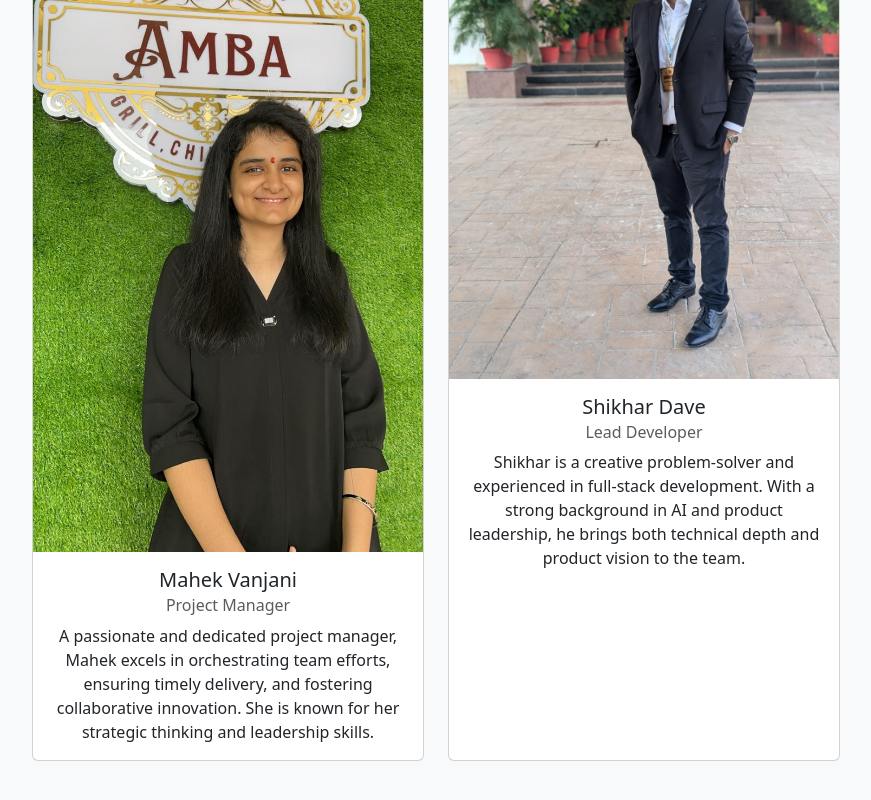
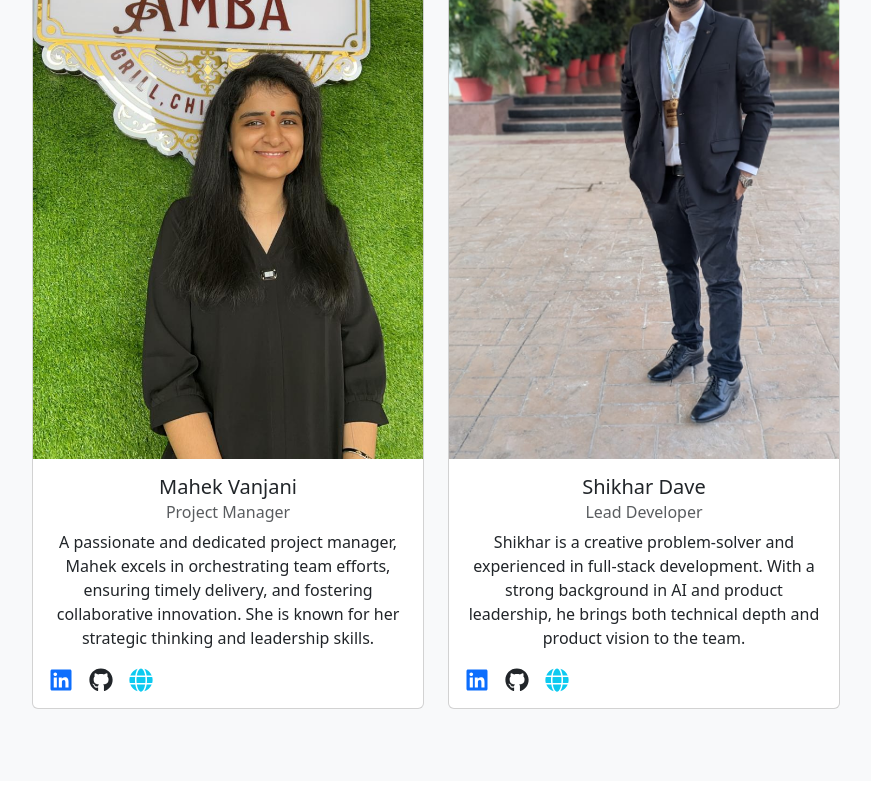
Before and after one commit to shikhar5647/StudyHub, a React (Create React App) app in the folder frontend/: page /team in a window 1280 px wide. Shown: the part 362-1162 px from the top of the page, without its empty margins (204-1075 px from the left). Built offline with nearby package versions, Linux system fonts and the light colour scheme.

Commit message:
g_l_p_added_both

```diff
--- a/frontend/package.json
+++ b/frontend/package.json
@@ -7,8 +7,10 @@
     "@testing-library/jest-dom": "^6.6.3",
     "@testing-library/react": "^16.3.0",
     "@testing-library/user-event": "^13.5.0",
+    "bootstrap": "^5.3.6",
     "react": "^19.1.0",
     "react-dom": "^19.1.0",
+    "react-icons": "^5.5.0",
     "react-router-dom": "^7.5.3",
     "react-scripts": "5.0.1",
     "web-vitals": "^2.1.4"
--- a/frontend/src/components/Team.js
+++ b/frontend/src/components/Team.js
@@ -1,5 +1,6 @@
 import React from 'react';
 import 'bootstrap/dist/css/bootstrap.min.css';
+import { FaLinkedin, FaGithub, FaGlobe } from 'react-icons/fa';
 
 const Team = () => {
   const teamMembers = [
@@ -9,6 +10,9 @@ const Team = () => {
       image: '/mv_website.jpg',
       description:
         'A passionate and dedicated project manager, Mahek excels in orchestrating team efforts, ensuring timely delivery, and fostering collaborative innovation. She is known for her strategic thinking and leadership skills.',
+      linkedin: 'https://www.linkedin.com/in/mahek-vanjani-93477a253/?originalSubdomain=in',
+      github: 'https://github.com/MahekVanjani611',
+      portfolio: 'https://mahekvanjani6112024.netlify.app/'
     },
     {
       name: 'Shikhar Dave',
@@ -16,6 +20,9 @@ const Team = () => {
       image: '/Professional_SD_Profile.jpg',
       description:
         'Shikhar is a creative problem-solver and experienced in full-stack development. With a strong background in AI and product leadership, he brings both technical depth and product vision to the team.',
+      linkedin: 'https://www.linkedin.com/in/shikhar-dave-400810258/',
+      github: 'https://github.com/shikhar5647',
+      portfolio: 'https://shikhardave032.netlify.app/'
     },
   ];
 
@@ -25,12 +32,30 @@ const Team = () => {
       <div className="row justify-content-center">
         {teamMembers.map((member, index) => (
           <div className="col-md-4 col-sm-6 mb-4 d-flex justify-content-center" key={index}>
-            <div className="card w-100" style={{ width: '60rem' }}>
-              <img src={member.image} className="card-img-top" alt={member.name} />
+            <div className="card w-100" style={{ maxWidth: '400px' }}>
+              <div style={{ height: '600px', overflow: 'hidden' }}>
+                <img
+                  src={member.image}
+                  className="card-img-top"
+                  alt={member.name}
+                  style={{ objectFit: 'cover', height: '100%', width: '100%' }}
+                />
+              </div>
               <div className="card-body">
                 <h5 className="card-title">{member.name}</h5>
                 <h6 className="card-subtitle mb-2 text-muted">{member.role}</h6>
                 <p className="card-text">{member.description}</p>
+                <div className="mt-3 d-flex gap-3">
+                  <a href={member.linkedin} target="_blank" rel="noopener noreferrer" className="text-primary" title="LinkedIn Profile">
+                    <FaLinkedin size={24} />
+                  </a>
+                  <a href={member.github} target="_blank" rel="noopener noreferrer" className="text-dark" title="GitHub Profile">
+                    <FaGithub size={24} />
+                  </a>
+                  <a href={member.portfolio} target="_blank" rel="noopener noreferrer" className="text-info" title="Portfolio">
+                    <FaGlobe size={24} />
+                  </a>
+                </div>
               </div>
             </div>
           </div>
```
Also changed, not shown: frontend/public/main image.png (added), 1 other file (tests, documents, lock files or other folders).
